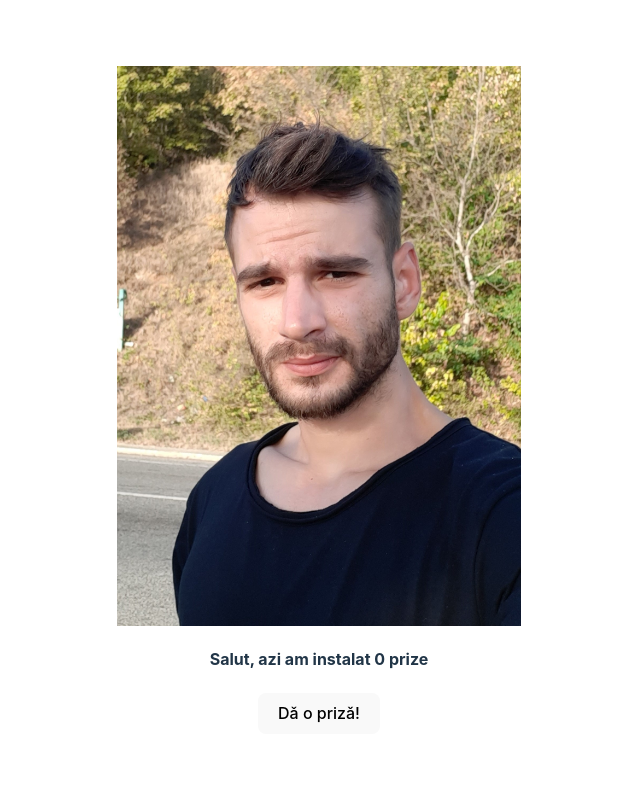
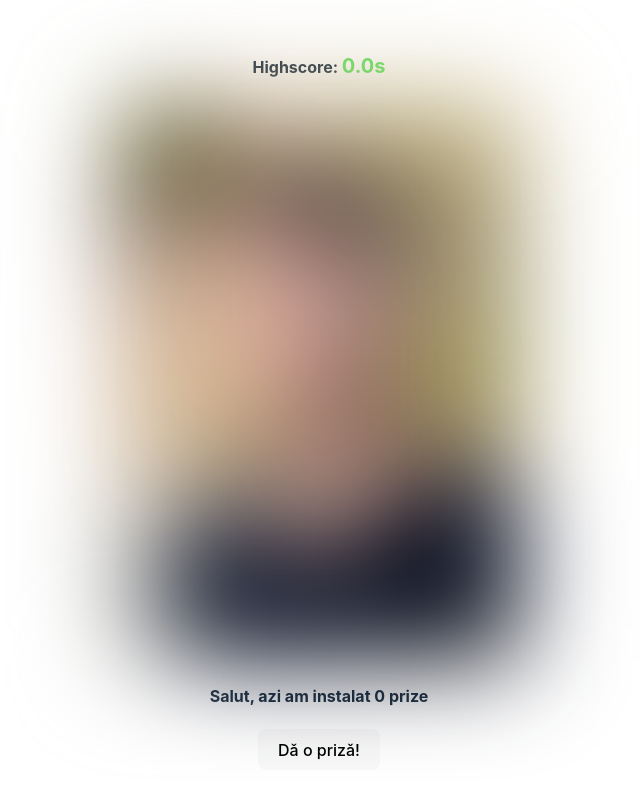
Before and after one commit to fum4/priza-guru, a React (Vite) app: page / in a window 1280 px wide. Shown: the whole page, without its empty margins (321-961 px from the left). Built offline with nearby package versions, Linux system fonts and the light colour scheme.

Commit message:
add highscore

```diff
--- a/src/App.tsx
+++ b/src/App.tsx
@@ -1,4 +1,4 @@
-import { useState } from 'react';
+import {useEffect, useRef, useState} from 'react';
 import guru from '/guru.jpg';
 import priza from '/priza_1.webp';
 import wrenchSound from '/wrench_sound.mp4';
@@ -7,18 +7,35 @@ import './style.css';
 const audio = new Audio(wrenchSound);
 
 function App() {
+    const timerRef = useRef(0);
   const [count, setCount] = useState(0);
   const [prize, setPrize] = useState<{id: number; src: string, position: number}[]>([]);
   const [isPlayingSound, setIsPlayingSound] = useState(false);
+  const [blurValue, setBlurValue] = useState(50);
+    const [startTime, setStartTime] = useState(0);
+    const [elapsedTime, setElapsedTime] = useState(0);
 
     const handleClick = () => {
         setCount((count) => count + 1);
         setPrize([...prize, { id: Date.now(), src: priza, position: Math.random() * 80 }]);
+        setBlurValue((blurValue) => Math.max(0, blurValue - 1))
+
+        if (blurValue === 1) {
+            clearInterval(timerRef.current);
+        }
+
+        if (startTime === 0) {
+            const now = Date.now();
+            setStartTime(now);
+
+            timerRef.current = setInterval(() => {
+                setElapsedTime(Date.now() - now);
+            }, 100);
+        }
 
         if (!isPlayingSound) {
             audio.play();
             setIsPlayingSound(true);
-
             setTimeout(() => setIsPlayingSound(false), 27000);
         }
     }
@@ -26,11 +43,20 @@ function App() {
   return (
     <>
         <div className='container'>
-          <img src={guru} className="logo" alt="Guru" />
+            <h4>Highscore: <span style={{ fontSize: 20, color: '#69e769'}}>{(elapsedTime / 1000).toFixed(1)}s</span></h4>
+            <img src={guru} className="logo" alt="Guru" style={{filter: `blur(${blurValue}px)`}}/>
             <h4>Salut, azi am instalat {count} prize</h4>
+            {blurValue === 0 ? (
+                <>
+                    <h1 style={{ margin: 0 }}>🎉</h1>
+                    <h4>Felicitǎri, ai montat toate prizele!</h4>
+                </>
+            ) : (
                 <button onClick={handleClick}>Dǎ o prizǎ!</button>
+            )}
             {prize.map(priza => (
-              <img key={priza.id} src={priza.src} className="priza" alt="Falling prizǎ" style={{left: `${priza.position}vw`}} />
+                <img key={priza.id} src={priza.src} className="priza" alt="Falling prizǎ"
+                     style={{left: `${priza.position}vw`}}/>
             ))}
         </div>
     </>
```
Lines whose indentation alone changed are shown as unchanged.
